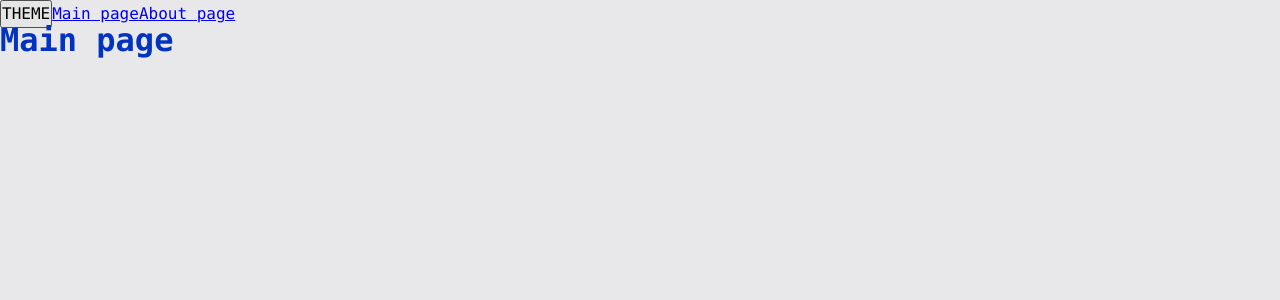
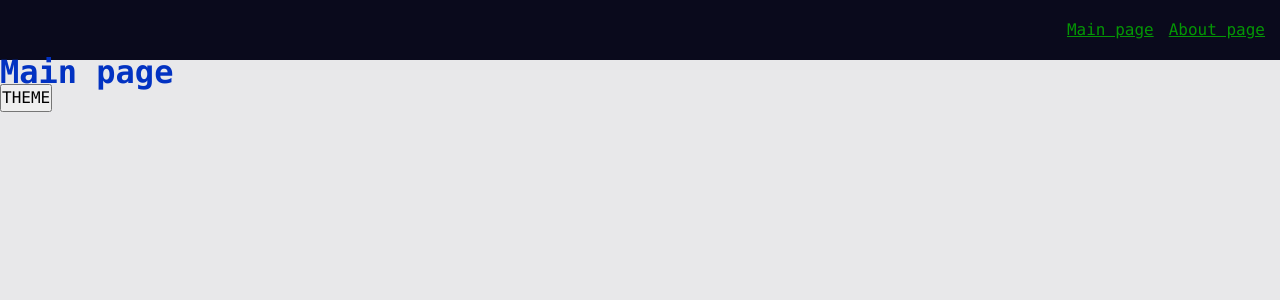
Before and after one commit to klev-o/example-react-advanced, a React app: page / in a window 1280 px wide. Shown: the top 300 px of the page. Built offline with nearby package versions, Linux system fonts and the light colour scheme.

Commit message:
Extracted widget navbar, added applink, changed classNames, added custom themes for links

```diff
--- a/src/app/App.tsx
+++ b/src/app/App.tsx
@@ -3,6 +3,7 @@
 import {classNames} from "shared/lib/classNames/classNames";
 import {useTheme} from "app/providers/ThemeProvider";
 import { AppRouter } from './providers/router';
+import {Navbar} from "widgets/Navbar";
 
 const App = () => {
 
@@ -10,10 +11,9 @@
 
     return (
         <div className={classNames('app', {}, [theme])}>
+            <Navbar />
+            <AppRouter />
             <button onClick={toggleTheme}>THEME</button>
-            <Link to={'/'}>Main page</Link>
-            <Link to={'/about'}>About page</Link>
-            <AppRouter />
         </div>
     );
 };
--- a/src/app/styles/themes/dark.scss
+++ b/src/app/styles/themes/dark.scss
@@ -1,5 +1,8 @@
 .app.dark {
   --bg-color: #0a0a1c;
+  --inverted-bg-color: #e8e8ea;
   --primary-color: #049604;
   --secondary-color: #04ff04;
+  --inverted-primary-color: #0232c2;
+  --inverted-secondary-color: #1d5cf3;
 }
--- a/src/app/styles/themes/normal.scss
+++ b/src/app/styles/themes/normal.scss
@@ -1,5 +1,8 @@
 .app.light {
   --bg-color: #e8e8ea;
+  --inverted-bg-color: #0a0a1c;
   --primary-color: #0232c2;
-  --secondary-color: #0449e0;
+  --secondary-color: #1d5cf3;
+  --inverted-primary-color: #049604;
+  --inverted-secondary-color: #04ff04;
 }
--- a/src/app/styles/variables/global.scss
+++ b/src/app/styles/variables/global.scss
@@ -8,4 +8,7 @@
   --font-size-l: 24px;
   --font-line-l: 32px;
   --font-l: var(--font-size-l) / var(--font-line-l) var(--font-family-main);
+
+  //Sizing
+  --navbar-height: 60px
 }
--- a/src/shared/lib/classNames/classNames.ts
+++ b/src/shared/lib/classNames/classNames.ts
@@ -1,9 +1,9 @@
 type Mods = Record<string, boolean | string>
 
-export  function classNames(cls: string, mods: Mods,  additional: string[]): string {
+export  function classNames(cls: string, mods: Mods = {},  additional: string[] = []): string {
     return [
         cls,
-        ...additional,
+        ...additional.filter(Boolean),
         ...Object.entries(mods)
             .filter(([className, value]) => Boolean(value))
             .map(([className]) => className)
--- /dev/null
+++ b/src/shared/ui/AppLink/AppLink.module.scss
@@ -0,0 +1,11 @@
+.AppLink {
+  color: var(--primary-color)
+}
+
+.primary {
+  color: var(--primary-color)
+}
+
+.secondary {
+  color: var(--inverted-primary-color)
+}
--- /dev/null
+++ b/src/shared/ui/AppLink/AppLink.tsx
@@ -0,0 +1,33 @@
+import {Link, LinkProps} from "react-router-dom";
+import {FC} from "react";
+import {classNames} from "shared/lib/classNames/classNames";
+import cls from "./AppLink.module.scss"
+
+export enum AppLinkTheme {
+    PRIMARY = 'primary',
+    SECONDARY = 'secondary'
+}
+
+interface AppLinkProps extends LinkProps{
+    className?: string
+    theme?: AppLinkTheme
+}
+
+export const AppLink: FC<AppLinkProps> = (props) => {
+    const {
+        to,
+        className,
+        children,
+        theme = AppLinkTheme.PRIMARY,
+        ...otherProps
+    } = props
+    return (
+        <Link
+            to={to}
+            className={classNames(cls.AppLink, {}, [className, cls[theme]])}
+            {...otherProps}
+        >
+            {children}
+        </Link>
+    );
+};
--- /dev/null
+++ b/src/widgets/Navbar/index.tsx
@@ -0,0 +1,3 @@
+
+
+export {Navbar} from "./ui/Navbar";
--- /dev/null
+++ b/src/widgets/Navbar/ui/Navbar.module.scss
@@ -0,0 +1,16 @@
+.Navbar {
+  width: 100%;
+  height: var(--navbar-height);
+  background: var(--inverted-bg-color);
+  display: flex;
+  align-items: center;
+  padding: 15px;
+}
+
+.links {
+  margin-left: auto;
+}
+
+.mainLink {
+  margin-right: 15px;
+}
--- /dev/null
+++ b/src/widgets/Navbar/ui/Navbar.tsx
@@ -0,0 +1,18 @@
+import {classNames} from "shared/lib/classNames/classNames";
+import cls from "./Navbar.module.scss"
+import {AppLink, AppLinkTheme} from "shared/ui/AppLink/AppLink";
+
+interface NavbarProps {
+    className?: string
+}
+
+export const Navbar = ({className}: NavbarProps) => {
+    return (
+        <div className={classNames(cls.Navbar, {}, [className])}>
+            <div className={cls.links}>
+                <AppLink theme={AppLinkTheme.SECONDARY} to={'/'} className={cls.mainLink}>Main page</AppLink>
+                <AppLink theme={AppLinkTheme.SECONDARY} to={'/about'}>About page</AppLink>
+            </div>
+        </div>
+    );
+};
```
